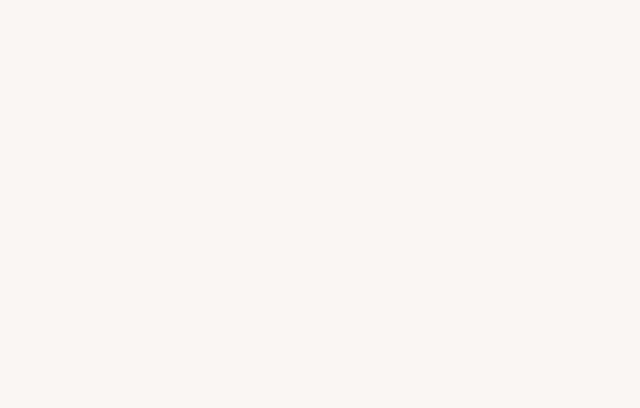
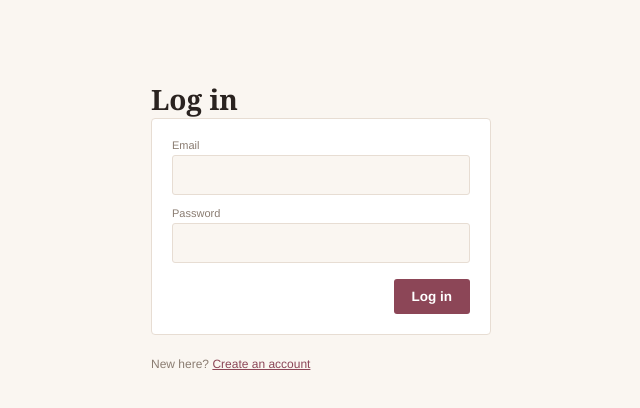
Before and after one commit to yashiivijayvargiya/girls-just-wanna-have-funds-, a Next.js app: page / in a window 1280 px wide. Before the commit this address had no page. Shown: the top 408 px of the page, without its empty margins (319-959 px from the left). Built offline with nearby package versions, Linux system fonts and the light colour scheme.

Commit message:
Add files via upload

```diff
--- a/app/page.js
+++ b/app/page.js
@@ -1,5 +1,47 @@
-import { redirect } from 'next/navigation';
+'use client';
+import { useState } from 'react';
+import Link from 'next/link';
+import { supabase } from '../../lib/supabaseClient';
 
-export default function Home() {
-  redirect('/dashboard');
+export default function LoginPage() {
+  const [email, setEmail] = useState('');
+  const [password, setPassword] = useState('');
+  const [loading, setLoading] = useState(false);
+  const [error, setError] = useState('');
+
+  async function handleSubmit(e) {
+    e.preventDefault();
+    setLoading(true);
+    setError('');
+    const { error: signInError } = await supabase.auth.signInWithPassword({ email, password });
+    setLoading(false);
+    if (signInError) {
+      setError(signInError.message);
+      return;
+    }
+    window.location.href = '/dashboard';
+  }
+
+  return (
+    <div className="auth-wrap">
+      <h1>Log in</h1>
+      <form className="card" onSubmit={handleSubmit} style={{ gridTemplateColumns: '1fr' }}>
+        <div>
+          <label>Email</label>
+          <input required type="email" value={email} onChange={(e) => setEmail(e.target.value)} />
+        </div>
+        <div>
+          <label>Password</label>
+          <input required type="password" value={password} onChange={(e) => setPassword(e.target.value)} />
+        </div>
+        {error && <p className="error">{error}</p>}
+        <div className="btn-row">
+          <button className="btn btn-primary" type="submit" disabled={loading}>
+            {loading ? 'Logging in…' : 'Log in'}
+          </button>
+        </div>
+      </form>
+      <p className="muted">New here? <Link href="/signup">Create an account</Link></p>
+    </div>
+  );
 }
```
